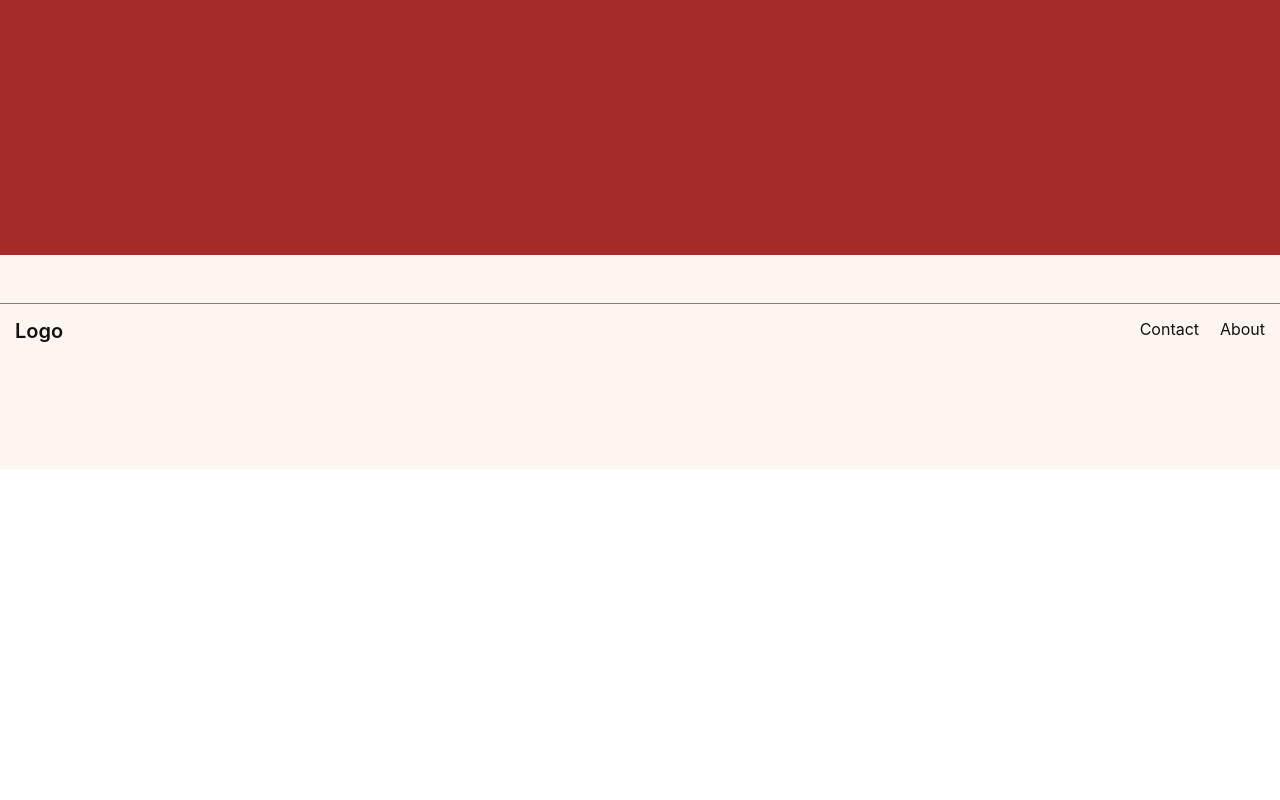
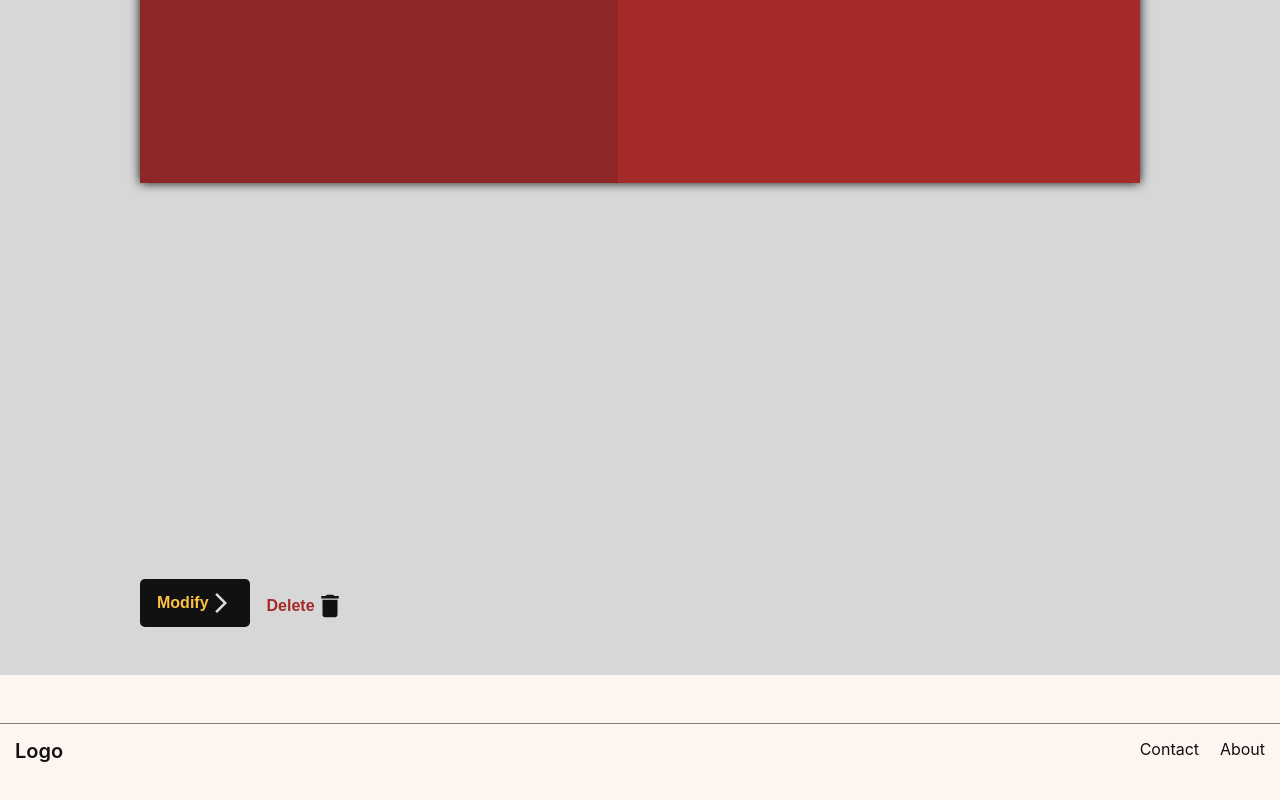
Before and after one commit to RashJrEdmund/food-recipe-app, a React (Create React App) app: page /foods/details/1 in a window 1280 px wide. Shown: the part 526-1326 px from the top of the page. Before the commit the page ends 995 px from the top, so only its background shows below. Built offline with nearby package versions, Linux system fonts and the light colour scheme.

Commit message:
adding icons to the details page

```diff
--- a/src/components/atoms/Atoms.jsx
+++ b/src/components/atoms/Atoms.jsx
@@ -1,6 +1,6 @@
 /* eslint-disable react/prop-types */
 import styled from '@emotion/styled';
-import { FowardIcon } from './Icons';
+import { DeleteIcon, FowardIcon } from './Icons';
 
 export function Header2Atom({
   text,
@@ -58,6 +58,8 @@ export function ButtonAtom({
   return (
     <StyledAtomBtn type="button" onClick={handleClick}>
       {text} {iconType === 'NEXT' && <FowardIcon iconcolor={iconcolor} />}
+      {iconType === 'EDIT' && <FowardIcon iconcolor={iconcolor} />}
+      {iconType === 'DELETE' && <DeleteIcon iconcolor={iconcolor} />}
     </StyledAtomBtn>
   );
 }
--- a/src/components/atoms/Icons.jsx
+++ b/src/components/atoms/Icons.jsx
@@ -3,6 +3,7 @@ import { GiHamburgerMenu } from 'react-icons/gi';
 import { HiMenuAlt3 } from 'react-icons/hi';
 import { AiFillHeart, AiOutlineAppstoreAdd } from 'react-icons/ai';
 import { MdDelete, MdOutlineArrowForwardIos } from 'react-icons/md';
+import { FiEdit } from 'react-icons/fi';
 
 export const MenuIcon = styled(GiHamburgerMenu)`
   font-size: 50px;
@@ -36,7 +37,7 @@ export const ActionsIcon = styled(AiOutlineAppstoreAdd)`
 `;
 
 export const DeleteIcon = styled(MdDelete)`
-  color: #111111;
+  color: ${({ iconcolor }) => iconcolor || '#111111'};
   font-size: 30px;
 `;
 
@@ -44,3 +45,7 @@ export const FowardIcon = styled(MdOutlineArrowForwardIos)`
   color: ${({ iconcolor }) => iconcolor || '#111111'};
   font-size: 24px;
 `;
+
+export const EditIcon = styled(FiEdit)`
+  color: ${({ iconcolor }) => iconcolor || '#111111'};
+`;
--- a/src/pages/Details/DetailsPage.jsx
+++ b/src/pages/Details/DetailsPage.jsx
@@ -1,6 +1,6 @@
 import React from 'react';
 import { useParams } from 'react-router-dom';
-import { Header2Atom } from '../../components/atoms/Atoms';
+import { ButtonAtom, Header2Atom } from '../../components/atoms/Atoms';
 import { getFromLocalStorage } from '../../services/utils';
 import StyledDetailsPage from './StyledDetailsPage';
 
@@ -17,24 +17,54 @@ export default function DetailsPage() {
   }, [params]);
 
   return (
-    <StyledDetailsPage>
+    <StyledDetailsPage url={food?.img}>
       <section className="food_container">
         <div className="food_image" />
-        <Header2Atom
-          text={`${food?.name || 'Food Item'}`}
-          size="1.4rem"
-          margin="3rem auto 2rem"
-          weight="800"
-        />
 
-        <p className="description">{food?.description}</p>
+        <div className="food_col_">
+          <Header2Atom
+            text={`${food?.name || 'Food Item'}`}
+            size="1.4rem"
+            margin="3rem 10px 2rem"
+            weight="800"
+            width="100%"
+            align="left"
+          />
 
+          <p className="description">
+            {food?.description ||
+              'Lorem ipsum dolor sit amet consectetur adipisicing elit. Vitae laborum fuga necessitatibus harum reprehenderit?'}
+          </p>
+        </div>
+      </section>
+
+      <section className="section_2_recipe">
         <ul>
           {food?.recipe?.map((step) => (
-            <li key={step}>{step}</li>
+            <li key={step} className="food_step">
+              {step}
+            </li>
           ))}
         </ul>
       </section>
+
+      <div className="food_details_cta">
+        <ButtonAtom
+          text="Modify"
+          color="#ffc145"
+          bg="#111111"
+          iconType="EDIT"
+          iconcolor="#ddd"
+        />
+
+        <ButtonAtom
+          text="Delete"
+          color="brown"
+          bg="transparent"
+          iconType="DELETE"
+          iconcolor="#111111"
+        />
+      </div>
     </StyledDetailsPage>
   );
 }
--- a/src/pages/Details/StyledDetailsPage.js
+++ b/src/pages/Details/StyledDetailsPage.js
@@ -1,18 +1,113 @@
 import styled from '@emotion/styled';
 
 const StyledDetailsPage = styled.main`
-  background-color: brown;
+  background-color: #d7d7d7;
   display: flex;
-  align-items: center;
+  flex-direction: column;
+  align-items: flex-start;
   justify-content: center;
   width: 100%;
   min-height: 90vh;
   margin: 0 auto;
+  padding: 3rem 0 10px;
 
   .food_container {
+    background-color: brown;
+    box-shadow: 0 0 10px #111111;
     width: min(97%, 1000px);
     height: fit-content;
+    min-height: 450px;
     margin: 0 auto;
+    display: flex;
+    flex-wrap: nowrap;
+    align-items: flex-start;
+    justify-content: center;
+
+    .food_image {
+      background: linear-gradient(to bottom, #11111126, #11111126, #11111126),
+        url(${({ url }) => url});
+      background-position: center;
+      background-size: cover;
+      background-repeat: no-repeat;
+      width: 100%;
+      min-height: 600px;
+    }
+
+    .description {
+      width: 100%;
+      word-wrap: break-word;
+      padding: 10px;
+      font-weight: 500;
+      font-size: 20px;
+      line-height: 25px;
+    }
+  }
+
+  .section_2_recipe {
+    width: min(97%, 1000px);
+    margin: 2rem auto;
+    display: flex;
+    flex-wrap: nowrap;
+    align-items: flex-start;
+    justify-content: center;
+
+    ul {
+      width: 100%;
+      height: fit-content;
+      min-height: 300px;
+
+      .food_step {
+        background-color: transparent;
+        box-shadow: 0 0 10px #111111;
+        margin: 5px 0 10px;
+        padding: 1rem 10px;
+        cursor: unset;
+        color: #111111;
+      }
+    }
+  }
+
+  .food_details_cta {
+    width: min(97%, 1000px);
+    margin: 2rem auto;
+    display: flex;
+    flex-wrap: nowrap;
+    align-items: flex-start;
+  }
+
+  @media only screen and (min-width: 1100px) {
+    .section_2_recipe {
+      ul {
+        li {
+          list-style: decimal-leading-zero;
+        }
+      }
+    }
+  }
+
+  @media only screen and (max-width: 900px) {
+    .food_container {
+      background-color: brown;
+      box-shadow: 0 0 10px #111111;
+      width: min(97%, 1000px);
+      height: fit-content;
+      min-height: 50vh;
+      margin: 0 auto;
+      display: flex;
+      flex-direction: column;
+      align-items: flex-start;
+      justify-content: center;
+
+      .food_image {
+        background: linear-gradient(to bottom, #11111126, #11111126, #11111126),
+          url(${({ url }) => url});
+        background-position: center;
+        background-size: cover;
+        background-repeat: no-repeat;
+        width: 100%;
+        min-height: 600px;
+      }
+    }
   }
 `;
 
```
